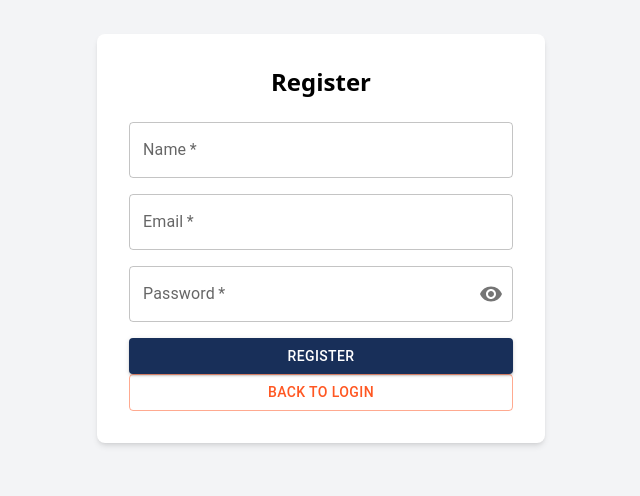
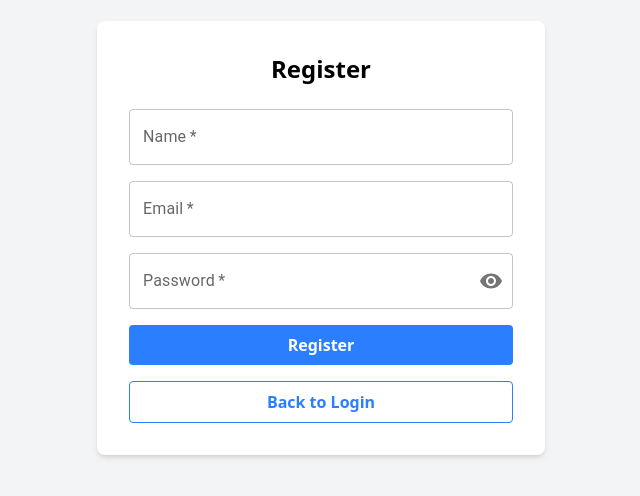
Before and after one commit to Dipjitbaroi/techforing-task, a React (Vite) app in the folder client/: page /register in a window 1280 px wide. Shown: the part 162-658 px from the top of the page, without its empty margins (319-959 px from the left). Built offline with nearby package versions, Linux system fonts and the light colour scheme; no server answers.

Commit message:
changed the register button

```diff
--- a/client/src/components/Register.jsx
+++ b/client/src/components/Register.jsx
@@ -96,26 +96,29 @@ const Register = () => {
               }}
             />
           </div>
-          <Button
+          <div className="flex flex-col gap-4">
+            <button
               type="submit"
-            fullWidth
-            variant="contained"
-            color="primary"
-            className="mb-4"
+              className={`w-full px-4 py-2 font-bold text-white rounded
+                ${
+                  isLoading
+                    ? "bg-blue-400 cursor-not-allowed"
+                    : "bg-blue-500 hover:bg-blue-600"
+                }
+              `}
               disabled={isLoading}
             >
               {isLoading ? "Registering..." : "Register"}
-          </Button>
-        </form>
-
-        <Button
-          fullWidth
-          variant="outlined"
-          color="secondary"
+            </button>
+            <button
+              type="button"
+              className="w-full px-4 py-2 font-bold text-blue-500 border border-blue-500 rounded hover:bg-blue-100"
               onClick={() => navigate("/login")}
             >
               Back to Login
-        </Button>
+            </button>
+          </div>
+        </form>
       </div>
     </div>
   );
```
Lines whose indentation alone changed are shown as unchanged.
